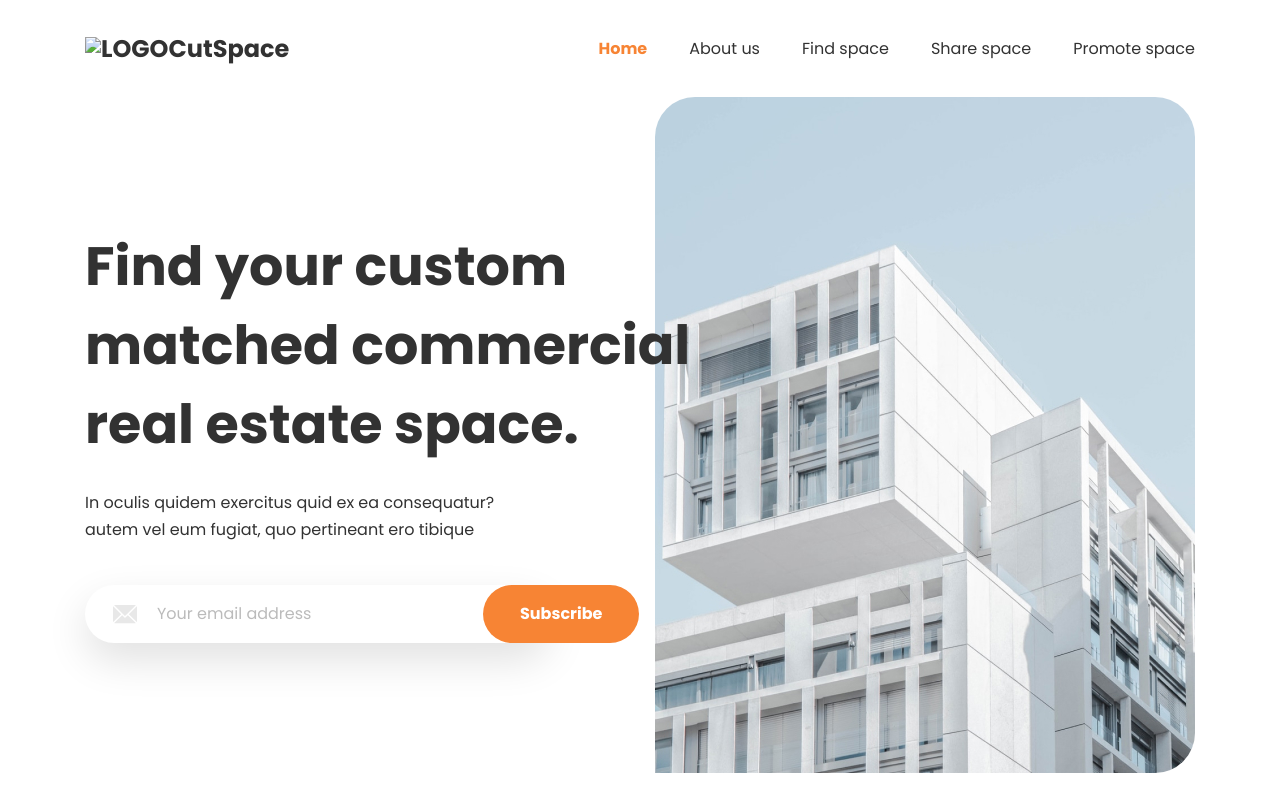
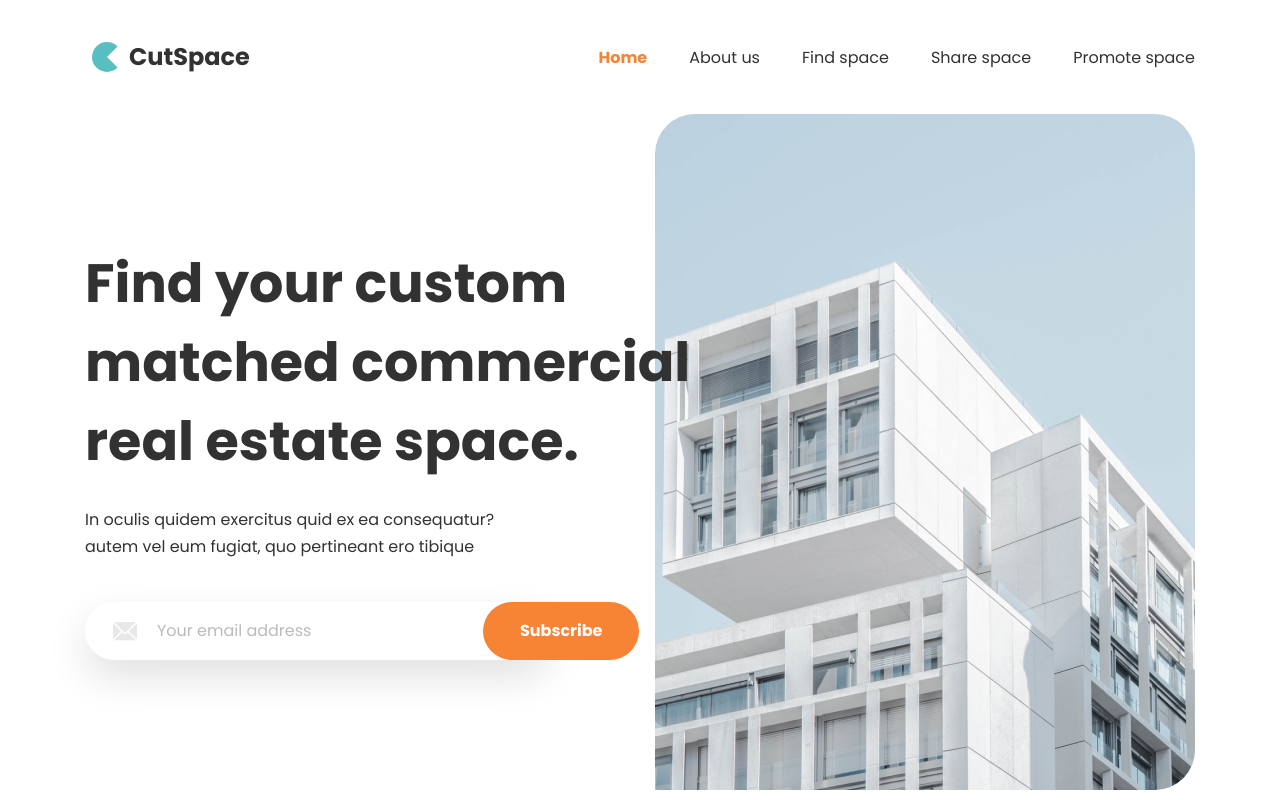
Before and after one commit to AshyrDovranov/landing-project, a plain HTML site: page landing-project/index.html in a window 1280 px wide. Shown: the top 800 px of the page. Drawn offline with Linux system fonts and the light colour scheme; the site is published under a folder, as on GitHub Pages, so addresses that start at the root find nothing.

Commit message:
new file upload
Improved logo visuals and fixed display issues.

```diff
--- a/landing-project/index.html
+++ b/landing-project/index.html
@@ -15,7 +15,7 @@
         <div class="container">
             <div class="nav_row">
                 <div class="logo">
-                    <img src="/img/icons/logo.svg" alt="LOGO">
+                    <img src="./img/icons/logo.svg" alt="LOGO">
                     <span>CutSpace</span>
                 </div>
                 <div class="navigation-list">
@@ -405,7 +405,7 @@
                 <div class="footer_logo">
 
                    <div class="logo">
-                       <img src="/img/icons/logo.svg" alt="LOGO">
+                       <img src="./img/icons/logo.svg" alt="LOGO">
                        <span>CutSpace</span>
                    </div>
 
```
